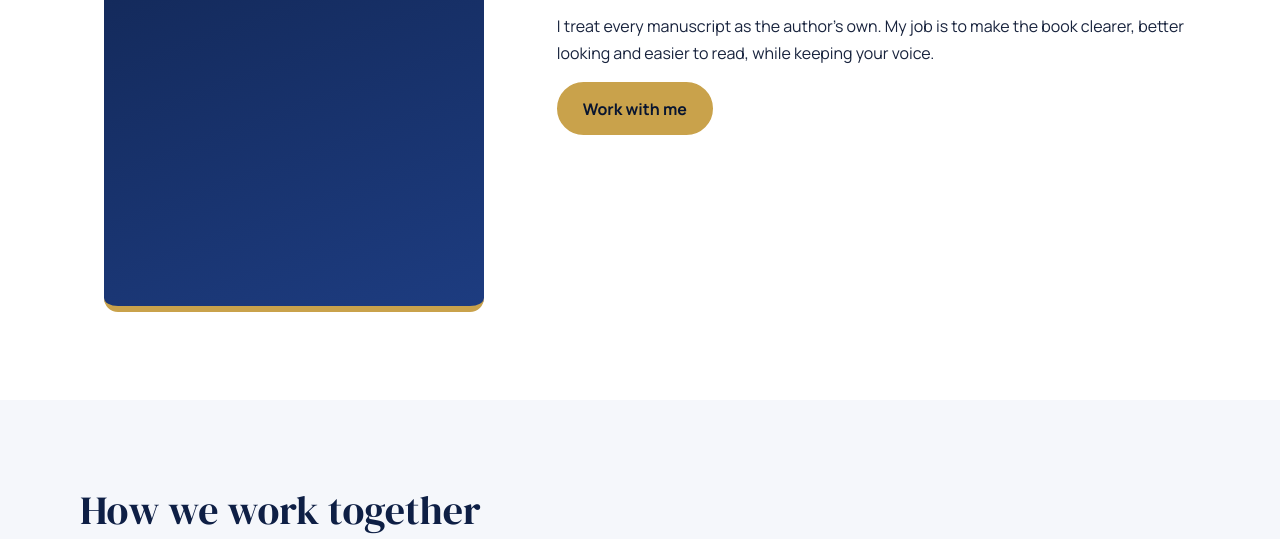
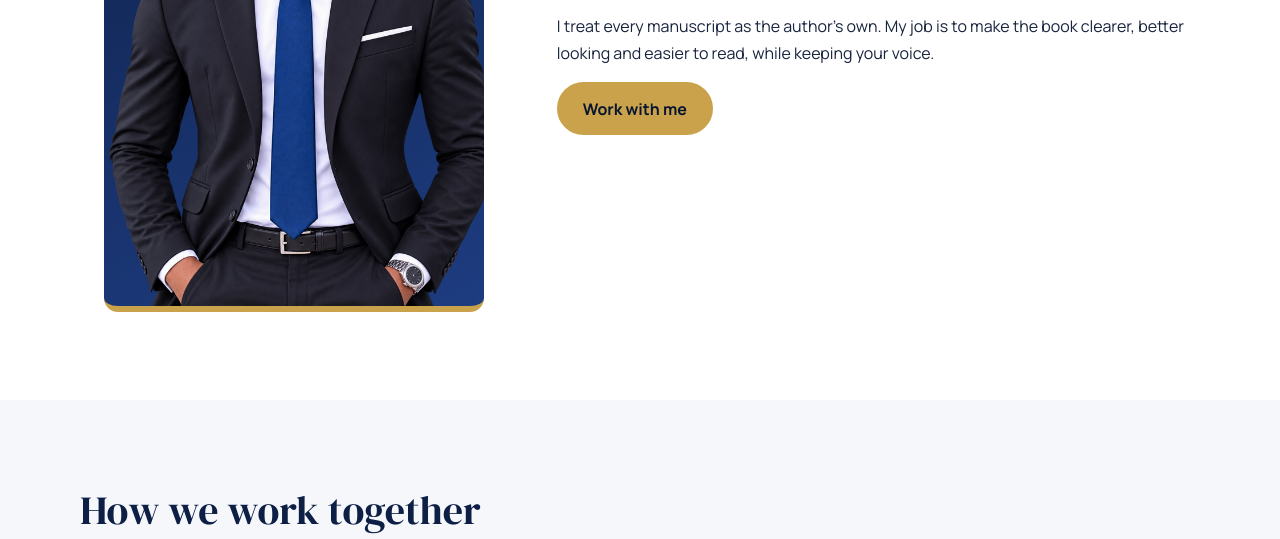
Before and after one commit to khgbookworks/KHG.BOOKWORKS, a plain HTML site: page about.html in a window 1280 px wide. Shown: the part 561-1100 px from the top of the page. Drawn offline with Linux system fonts and the light colour scheme.

Commit message:
Update about.html

```diff
--- a/about.html
+++ b/about.html
@@ -1,2 +1,2 @@
-<!doctype html><html lang="en"><head><meta charset="utf-8"><meta name="viewport" content="width=device-width,initial-scale=1"><title>About | KHG Bookworks</title><meta name="description" content="Meet Harun, the person behind KHG Bookworks."><meta name="theme-color" content="#0E1F45"><link rel="preconnect" href="https://fonts.googleapis.com"><link href="https://fonts.googleapis.com/css2?family=DM+Serif+Display&family=Manrope:wght@400;600;700;800&display=swap" rel="stylesheet"><link rel="stylesheet" href="css/style.css"><script src="js/config.js"></script><script src="js/main.js" defer></script></head><body data-page="about"><main id="main"><div class="pg"><div class="wrap"><h1>About Harun</h1><p>The person behind KHG Bookworks.</p></div></div><section><div class="wrap ab"><div class="pf"><img src="assets/harun.png" width="667" height="1000" alt="Harun, founder of KHG Bookworks"></div><div><h2>Hello, I am Harun.</h2><p>I run KHG Bookworks, where I help authors turn finished drafts into books that are ready to publish. I work on editing, cover design, formatting, beta reading and launch material.</p><p>I treat every manuscript as the author's own. My job is to make the book clearer, better looking and easier to read, while keeping your voice.</p><p class="mt2"><a class="btn" href="contact.html">Work with me</a></p></div></div></section>
+<!doctype html><html lang="en"><head><meta charset="utf-8"><meta name="viewport" content="width=device-width,initial-scale=1"><title>About | KHG Bookworks</title><meta name="description" content="Meet Harun, the person behind KHG Bookworks."><meta name="theme-color" content="#0E1F45"><link rel="preconnect" href="https://fonts.googleapis.com"><link href="https://fonts.googleapis.com/css2?family=DM+Serif+Display&family=Manrope:wght@400;600;700;800&display=swap" rel="stylesheet"><link rel="stylesheet" href="css/style.css"><script src="js/config.js"></script><script src="js/main.js" defer></script></head><body data-page="about"><main id="main"><div class="pg"><div class="wrap"><h1>About Harun</h1><p>The person behind KHG Bookworks.</p></div></div><section><div class="wrap ab"><div class="pf"><img src="harun.png" width="667" height="1000" alt="Harun, founder of KHG Bookworks"></div><div><h2>Hello, I am Harun.</h2><p>I run KHG Bookworks, where I help authors turn finished drafts into books that are ready to publish. I work on editing, cover design, formatting, beta reading and launch material.</p><p>I treat every manuscript as the author's own. My job is to make the book clearer, better looking and easier to read, while keeping your voice.</p><p class="mt2"><a class="btn" href="contact.html">Work with me</a></p></div></div></section>
 <section class="alt"><div class="wrap"><h2>How we work together</h2><ol class="steps mt2"><li><h3>Share your book</h3><p>Send your manuscript or idea and what you need.</p></li><li><h3>Agree the plan</h3><p>We settle scope, timeline and price.</p></li><li><h3>Review together</h3><p>You see drafts and give feedback.</p></li><li><h3>Approve and receive</h3><p>You approve the final files. Finished work can then join the portfolio, with your permission.</p></li></ol></div></section></main></body></html>
```
